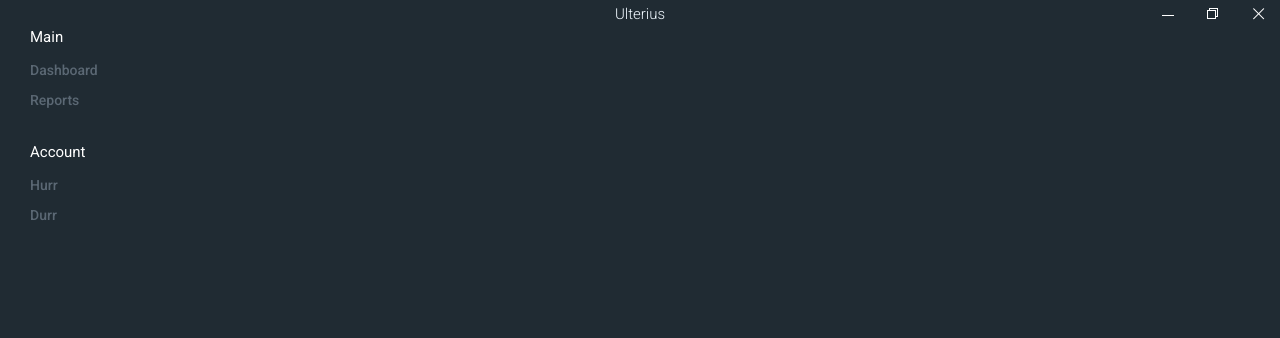
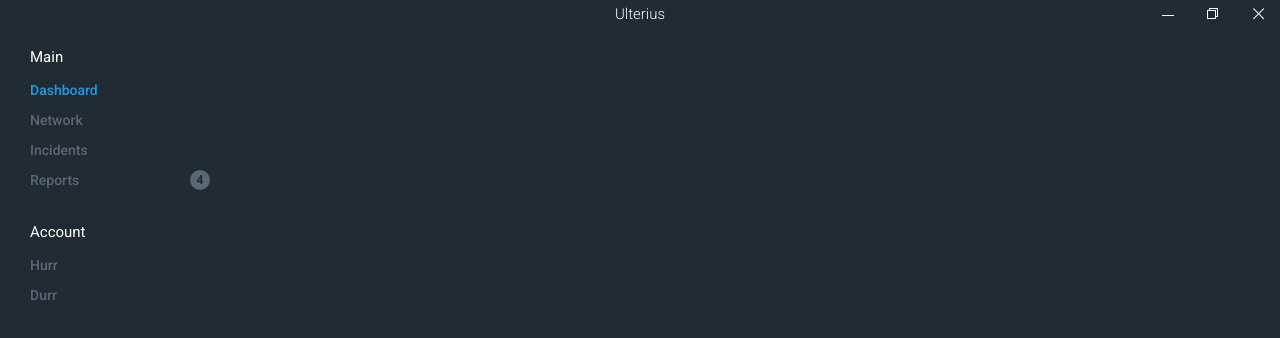
Before and after one commit to luigiplr/UlteriusUI, a plain HTML site: page index.html in a window 1280 px wide. Drawn offline with nearby package versions, Linux system fonts and the light colour scheme.

Commit message:
start work on content

```diff
--- a/css/content.css
+++ b/css/content.css
@@ -1 +1,10 @@
-.page {}
+.page {
+    width: calc(100vw - 230px);
+    right: 0;
+    height: 100%;
+    position: absolute
+}
+
+.page section {
+    margin-bottom: 20px;
+}
--- a/css/sidebar.css
+++ b/css/sidebar.css
@@ -10,6 +10,10 @@
     font-weight: 400;
     font-size: 15px;
     margin-bottom: 15px
+}
+
+.sidebar h1:first-of-type {
+    margin-top: 20px;
 }
 
 .sidebar ul {
@@ -26,3 +30,23 @@
     line-height: 20px;
     font-weight: 500;
 }
+
+.sidebar ul li.active {
+    color: #239ae3;
+}
+
+.sidebar ul li i {
+    position: absolute;
+    right: 20px;
+    width: 20px;
+    height: 20px;
+    border-radius: 50%;
+    background-color: #5B6874;
+}
+
+.sidebar ul li i p {
+    color: #202B33;
+    text-align: center;
+    font-weight: 600;
+    font-size: 12px;
+}
--- a/index.html
+++ b/index.html
@@ -36,8 +36,10 @@
         <aside class="sidebar">
             <h1>Main</h1>
             <ul>
-                <li>Dashboard</li>
-                <li>Reports <i class=""></i> </li>
+                <li class="active">Dashboard </li>
+                <li>Network</li>
+                <li>Incidents</li>
+                <li>Reports <i><p>4</p></i></li>
             </ul>
             <h1>Account</h1>
             <ul>
@@ -48,7 +50,16 @@
 
         </aside>
         <div class="page">
+            <section>
 
+
+
+            </section>
+            <section>
+
+
+
+            </section>
         </div>
 
     </div>
```
